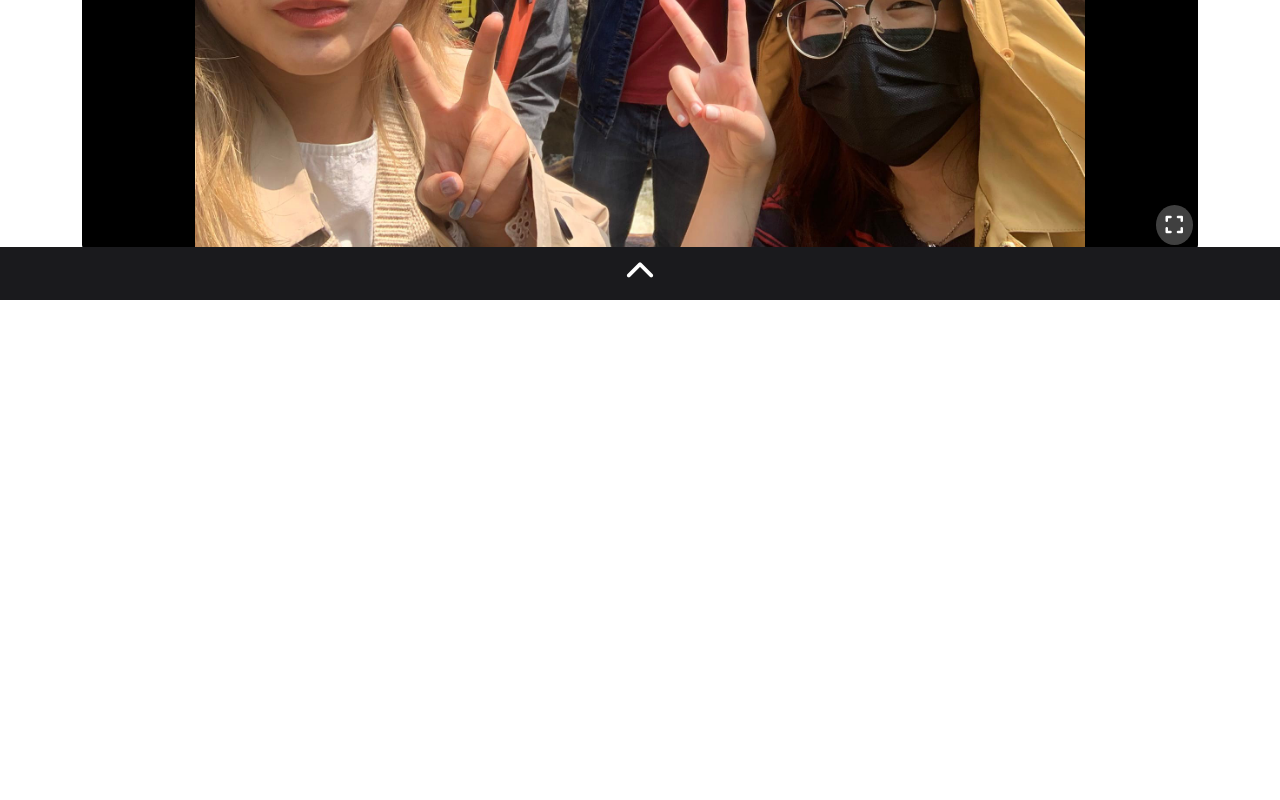
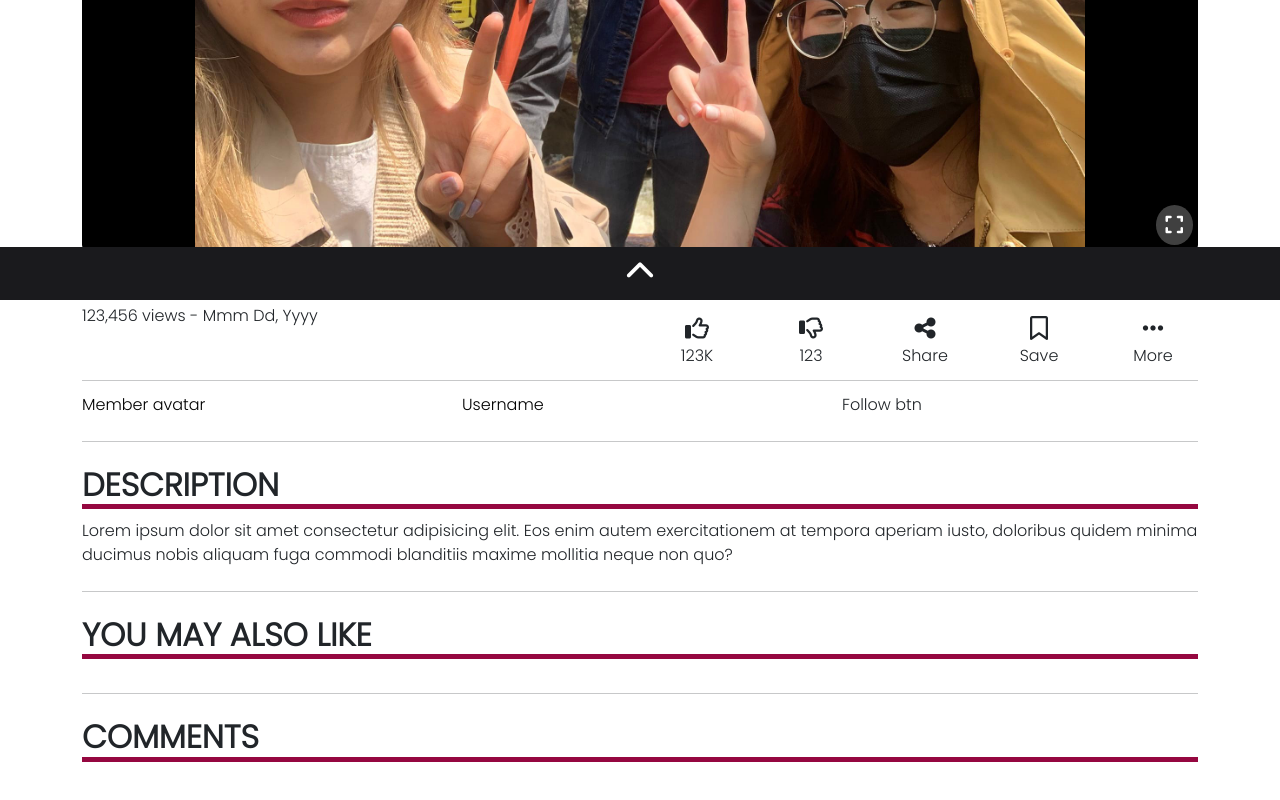
Before and after one commit to shynkwanchi/artphoria, a React (Create React App) app in the folder client/: page /artwork-details in a window 1280 px wide. Shown: the part 500-1300 px from the top of the page. Before the commit the page ends 814 px from the top, so only its background shows below. Built offline with nearby package versions, Linux system fonts and the light colour scheme.

Commit message:
Artwork details page - Part 2

```diff
--- a/client/src/App.js
+++ b/client/src/App.js
@@ -1,7 +1,7 @@
 import React from "react";
 import { Route, Routes } from "react-router-dom";
 import UseAsUser from "./layout/useAsUser";
-import ArtworkDetails from "./routes/user-routes/artwork-details";
+import ArtworkDetails from "./routes/user-routes/artwork-details/artwork-details";
 import ContactUs from "./routes/user-routes/contact-us";
 import ForgotPassword from "./routes/user-routes/forgot-pasword";
 import Home from "./routes/user-routes/home";
--- a/client/src/components/items/artwork-item.jsx
+++ b/client/src/components/items/artwork-item.jsx
@@ -11,7 +11,7 @@ const ArtworkGridItem = props => {
                     <img src={artwork} alt="artwork-thumbnail" />
                 </div>
                 <p className="item-title">Artwork title</p>
-                <p className="item-extra">123K views - Mmm Dd Yyyy</p>
+                <p className="item-extra">123K views - Mmm Dd, Yyyy</p>
             </Link>
             <p className="item-subtitle">by <Link to="/member-profile">Username</Link></p>
         </div>
--- a/client/src/index.css
+++ b/client/src/index.css
@@ -24,7 +24,7 @@ html a {
   color: #000;
 }
 
-hr {
+hr.section-separator {
   margin: 12px 0 !important;
 }
 
--- a/client/src/routes/user-routes/artwork-details.jsx
+++ /dev/null
@@ -1,18 +0,0 @@
-import React from "react";
-import ArtworkViewer from "../../components/artwork-viewer/artwork-viewer.jsx";
-
-const ArtworkDetails = () => {
-    return (
-        <main>
-            <div className="container">
-                <section>
-                    <ArtworkViewer />
-
-                </section>
-
-            </div>
-        </main>
-    );
-}
-
-export default ArtworkDetails;
--- /dev/null
+++ b/client/src/routes/user-routes/artwork-details/artwork-details.css
@@ -0,0 +1,28 @@
+.artwork-title {
+    padding-top: 12px;
+}
+
+hr {
+    margin: 0 0 12px !important;
+}
+
+.artwork-interaction-button {
+    text-align: center;
+    cursor: pointer;
+    transition: all 0.5s ease;
+    padding: 12px 0 !important;
+}
+
+.artwork-interaction-button:hover {
+    background: #fcc;
+    color: #c3073f;
+    font-weight: 1000;
+}
+
+.artwork-interaction-icon {
+    font-size: 24px;
+}
+
+#description p {
+    margin: 0;
+}
--- /dev/null
+++ b/client/src/routes/user-routes/artwork-details/artwork-details.jsx
@@ -0,0 +1,91 @@
+import React from "react";
+import { Link } from "react-router-dom";
+import ArtworkViewer from "../../../components/artwork-viewer/artwork-viewer";
+import "./artwork-details.css";
+
+const ArtworkDetails = () => {
+    return (
+        <main>
+            <div className="container">
+                <section>
+                    <ArtworkViewer />
+
+                    <h3 className="artwork-title">Title</h3>
+                    <div className="row">
+                        <div className="col-12 col-md-6">
+                            <p className="basic-specs">123,456 views - Mmm Dd, Yyyy</p>
+                        </div>
+                        <div className="col-12 col-md-6">
+                            <div className="row row-col-5">
+                                <div className="col artwork-interaction-button">
+                                    <em className="far fa-thumbs-up artwork-interaction-icon"></em>
+                                    <br />
+                                    123K
+                                </div>
+                                <div className="col artwork-interaction-button">
+                                    <em className="far fa-thumbs-down artwork-interaction-icon"></em>
+                                    <br />
+                                    123
+                                </div>
+                                <div className="col artwork-interaction-button">
+                                    <em className="fas fa-share-alt artwork-interaction-icon"></em>
+                                    <br />
+                                    Share
+                                </div>
+                                <div className="col artwork-interaction-button">
+                                    <em className="far fa-bookmark artwork-interaction-icon"></em>
+                                    <br />
+                                    Save
+                                </div>
+                                <div className="col artwork-interaction-button">
+                                    <em className="fas fa-ellipsis artwork-interaction-icon"></em>
+                                    <br />
+                                    More
+                                </div>
+                            </div>
+                        </div>
+                    </div>
+
+                    <hr />
+
+                    <div className="row">
+                        <div className="col">
+                            <Link to="/member-profile">
+                                Member avatar
+                            </ Link>
+                        </div>
+                        <div className="col">
+                            <Link to="/member-profile" className="username">
+                                Username
+                            </ Link>
+                        </div>
+                        <div className="col">
+                            Follow btn
+                        </div>
+                    </div>
+                </section>
+
+                <hr className="section-separator" />
+
+                <section id="description">
+                    <h2 className="section-name">DESCRIPTION</h2>
+                    <p>Lorem ipsum dolor sit amet consectetur adipisicing elit. Eos enim autem exercitationem at tempora aperiam iusto, doloribus quidem minima ducimus nobis aliquam fuga commodi blanditiis maxime mollitia neque non quo?</p>
+                </section>
+
+                <hr className="section-separator" />
+
+                <section>
+                    <h2 className="section-name">YOU MAY ALSO LIKE</h2>
+                </section>
+
+                <hr className="section-separator" />
+
+                <section>
+                    <h2 className="section-name">COMMENTS</h2>
+                </section>
+            </div>
+        </main>
+    );
+}
+
+export default ArtworkDetails;
--- a/client/src/routes/user-routes/home.jsx
+++ b/client/src/routes/user-routes/home.jsx
@@ -13,21 +13,21 @@ const Home = () => {
                     <ArtworkGrid />
                 </section>
 
-                <hr />
+                <hr className="section-separator"/>
 
                 <section>
                     <h2 className="section-name">FEATURED ARTWORKS</h2>
                     <ArtworkGrid />
                 </section>
 
-                <hr />
+                <hr className="section-separator"/>
 
                 <section>
                     <h2 className="section-name">FEATURED MEMBERS</h2>
                     <MemberCarousel />
                 </section>
 
-                <hr />
+                <hr className="section-separator"/>
 
                 <section>
                     <h2 className="section-name">NEW MEMBERS</h2>
```
